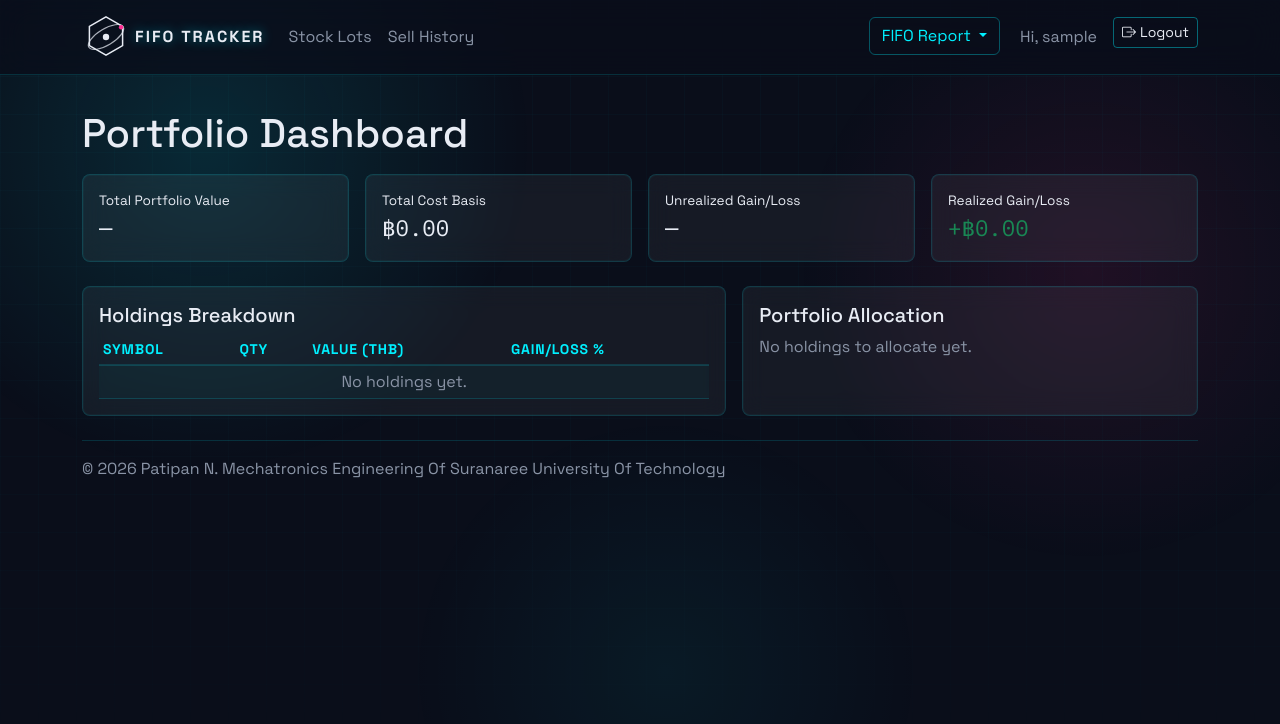
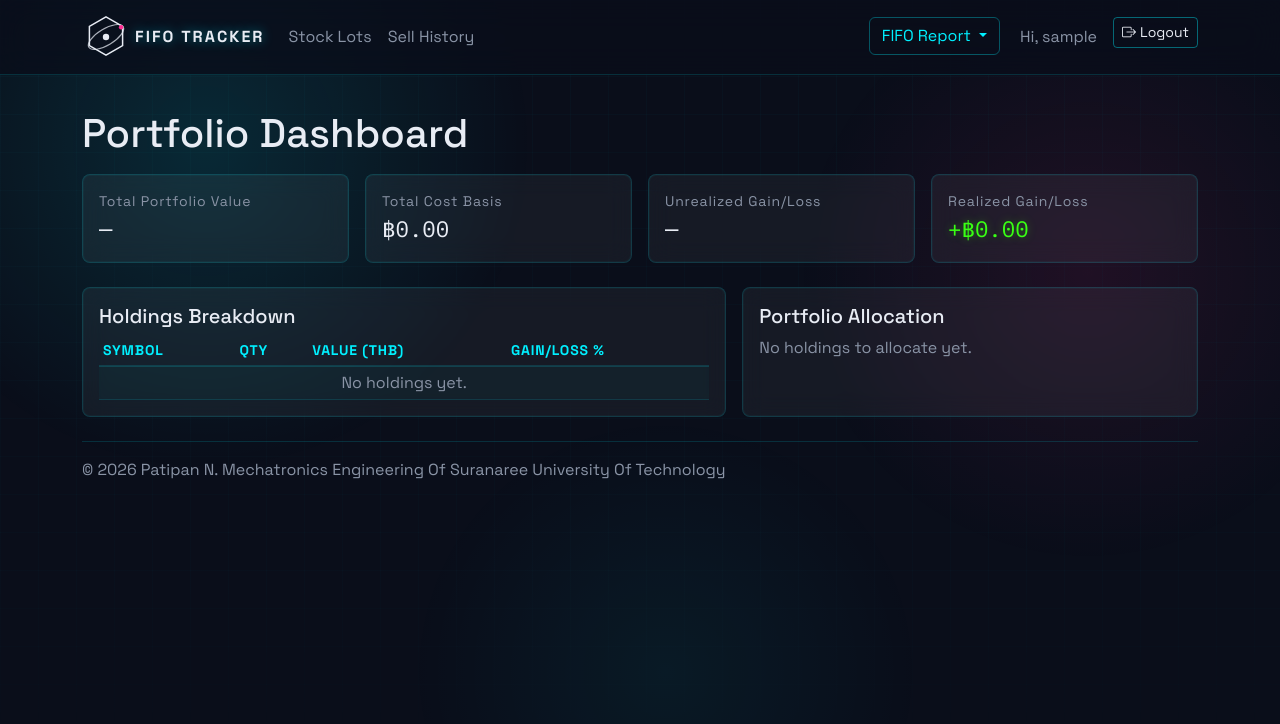
Before and after one commit to thestreets1412/stock-fifo-django, a Django app: page / in a window 1280 px wide. Shown: the top 724 px of the page. Run offline with Django 5.2, Linux system fonts and the light colour scheme; the visitor is signed in with stand-in values (Sample User, id 1); data that the repository does not hold is empty.

Commit message:
refactor: unify gain/loss styling on design tokens
home.html carried its own <style> block defining .gain-value / .loss-value
in Bootstrap's default green and red, while the rest of the app used
.value-gain / .value-loss from style.css in the theme's lime and red. Two
systems for the same concept, and the dashboard was the one that did not
match the theme.

Dropped the local block and moved everything onto the shared classes. The
inline color overrides on the stat labels went with it: they existed
because the token scale only had --text-sm, so anything else had to be
hardcoded. Added the missing steps (--text-xs/base/lg/xl, --weight-medium,
the tracking values) and promoted .stat-card__label / .stat-card__value to
real components in style.css.

Stat labels now use --muted rather than full-strength body text, which is
what the original stylesheet asked for before the inline overrides landed
on top of it, and matches every other label in the app.

Co-Authored-By: Claude Opus 5 <noreply@anthropic.com>

```diff
--- a/portfolio/static/portfolio/style.css
+++ b/portfolio/static/portfolio/style.css
@@ -299,6 +299,20 @@ a:hover {
   color: var(--cyan);
 }
 
+/* ---- Stat cards — dashboard summary tiles. Label recedes, figure dominates. */
+.stat-card__label {
+  font-size: var(--text-sm);
+  color: var(--muted);
+  letter-spacing: var(--tracking-wide);
+}
+
+.stat-card__value {
+  font-family: var(--font-mono);
+  font-size: var(--text-xl);
+  font-variant-numeric: tabular-nums;
+  color: var(--text);
+}
+
 /* ---- GainLossBadge — green for gain, red for loss, tabular figures so a
    column of THB amounts lines up. Mirrors reports.py's GAIN_COLOR / LOSS_COLOR. */
 .value-gain,
--- a/portfolio/static/portfolio/tokens/typography.css
+++ b/portfolio/static/portfolio/tokens/typography.css
@@ -10,9 +10,18 @@
   --font-mono: "IBM Plex Mono", ui-monospace, SFMono-Regular, "SF Mono", Menlo,
     Consolas, "Liberation Mono", monospace;
 
+  --text-xs: 0.75rem;
   --text-sm: 0.875rem;
+  --text-base: 1rem;
+  --text-lg: 1.125rem;
+  --text-xl: 1.4rem;      /* stat-card figures */
 
   --weight-normal: 400;
+  --weight-medium: 500;
   --weight-semibold: 600; /* .navbar-brand */
   --weight-bold: 700;     /* headings */
+
+  --tracking-tight: 0.02em; /* .form-label */
+  --tracking-wide: 0.06em;  /* table headers, stat-card labels */
+  --tracking-brand: 0.13rem; /* .brand__wordmark */
 }
--- a/portfolio/templates/portfolio/home.html
+++ b/portfolio/templates/portfolio/home.html
@@ -1,15 +1,6 @@
 {% extends 'portfolio/base.html' %}
 
 {% block title %}Portfolio{% endblock %}
-
-{% block extra_head %}
-<style>
-  .stat-card .stat-card__label { font-size: 0.85rem; color: var(--bs-secondary-color); }
-  .stat-card .stat-card__value { font-family: 'IBM Plex Mono', monospace; font-size: 1.4rem; }
-  .gain-value { color: #198754; }
-  .loss-value { color: #dc3545; }
-</style>
-{% endblock %}
 
 {% block content %}
 <h1 class="mb-3">Portfolio Dashboard</h1>
@@ -18,7 +9,7 @@
     <div class="col-6 col-lg-3">
         <div class="card stat-card h-100">
             <div class="card-body">
-                <div class="stat-card__label" style="color: var(--text);">Total Portfolio Value</div>
+                <div class="stat-card__label">Total Portfolio Value</div>
                 <div class="stat-card__value">
                     {% if dashboard.total_value_thb is not None %}
                         ฿{{ dashboard.total_value_thb|floatformat:2 }}
@@ -32,7 +23,7 @@
     <div class="col-6 col-lg-3">
         <div class="card stat-card h-100">
             <div class="card-body">
-                <div class="stat-card__label" style="color: var(--text);">Total Cost Basis</div>
+                <div class="stat-card__label">Total Cost Basis</div>
                 <div class="stat-card__value">฿{{ dashboard.total_cost_thb|floatformat:2 }}</div>
             </div>
         </div>
@@ -40,8 +31,8 @@
     <div class="col-6 col-lg-3">
         <div class="card stat-card h-100">
             <div class="card-body">
-                <div class="stat-card__label" style="color: var(--text);">Unrealized Gain/Loss</div>
-                <div class="stat-card__value {% if dashboard.total_unrealized_gain_thb is not None %}{% if dashboard.total_unrealized_gain_thb >= 0 %}gain-value{% else %}loss-value{% endif %}{% endif %}">
+                <div class="stat-card__label">Unrealized Gain/Loss</div>
+                <div class="stat-card__value {% if dashboard.total_unrealized_gain_thb is not None %}{% if dashboard.total_unrealized_gain_thb >= 0 %}value-gain{% else %}value-loss{% endif %}{% endif %}">
                     {% if dashboard.total_unrealized_gain_thb is not None %}
                         {% if dashboard.total_unrealized_gain_thb >= 0 %}+{% endif %}฿{{ dashboard.total_unrealized_gain_thb|floatformat:2 }}
                     {% else %}
@@ -54,8 +45,8 @@
     <div class="col-6 col-lg-3">
         <div class="card stat-card h-100">
             <div class="card-body">
-                <div class="stat-card__label" style="color: var(--text);">Realized Gain/Loss</div>
-                <div class="stat-card__value {% if dashboard.total_realized_gain_thb >= 0 %}gain-value{% else %}loss-value{% endif %}">
+                <div class="stat-card__label">Realized Gain/Loss</div>
+                <div class="stat-card__value {% if dashboard.total_realized_gain_thb >= 0 %}value-gain{% else %}value-loss{% endif %}">
                     {% if dashboard.total_realized_gain_thb >= 0 %}+{% endif %}฿{{ dashboard.total_realized_gain_thb|floatformat:2 }}
                 </div>
             </div>
@@ -90,7 +81,7 @@
                                         &mdash;
                                     {% endif %}
                                 </td>
-                                <td class="{% if row.unrealized_gain_pct is not None %}{% if row.unrealized_gain_pct >= 0 %}gain-value{% else %}loss-value{% endif %}{% endif %}">
+                                <td class="{% if row.unrealized_gain_pct is not None %}{% if row.unrealized_gain_pct >= 0 %}value-gain{% else %}value-loss{% endif %}{% endif %}">
                                     {% if row.unrealized_gain_pct is not None %}
                                         {% if row.unrealized_gain_pct >= 0 %}+{% endif %}{{ row.unrealized_gain_pct|floatformat:1 }}%
                                     {% else %}
```
